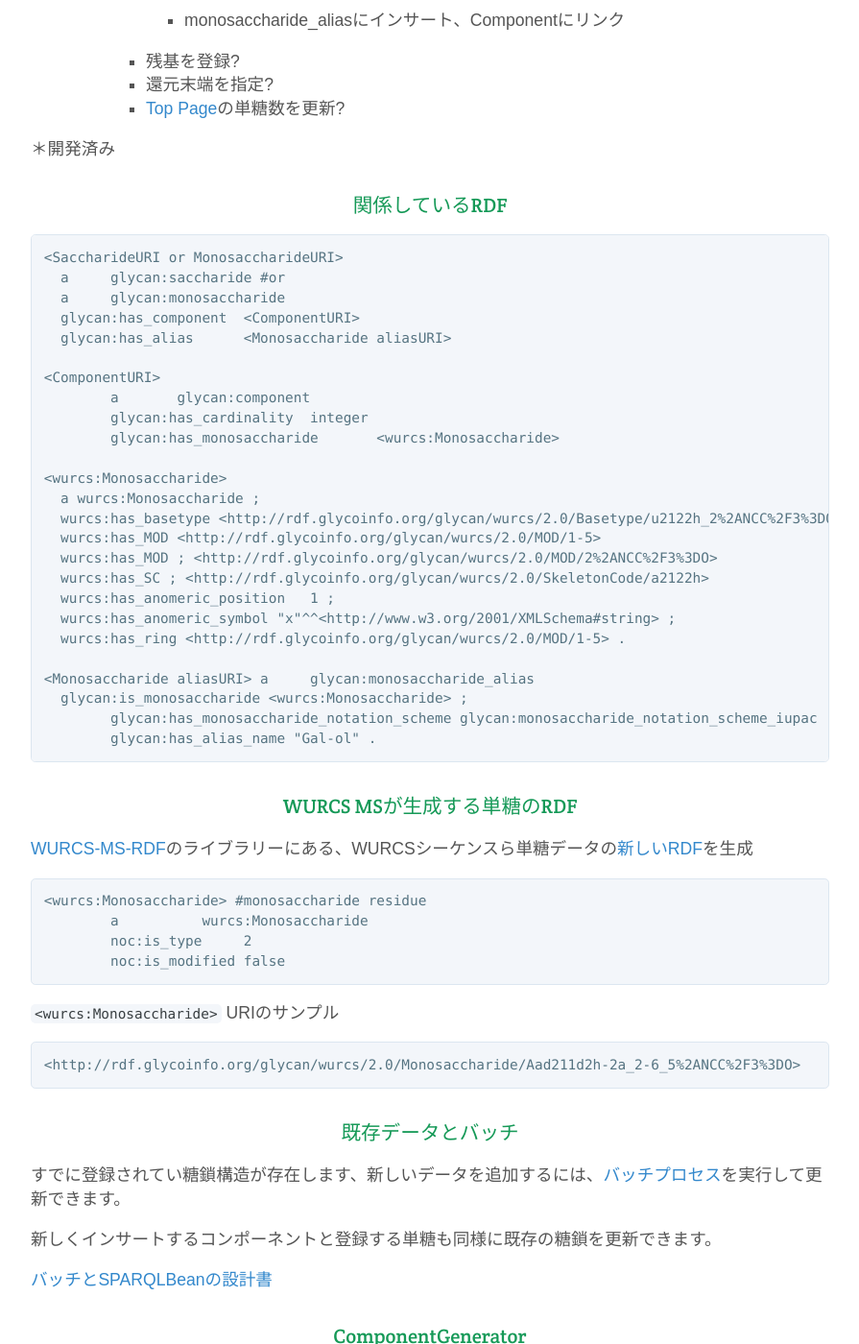
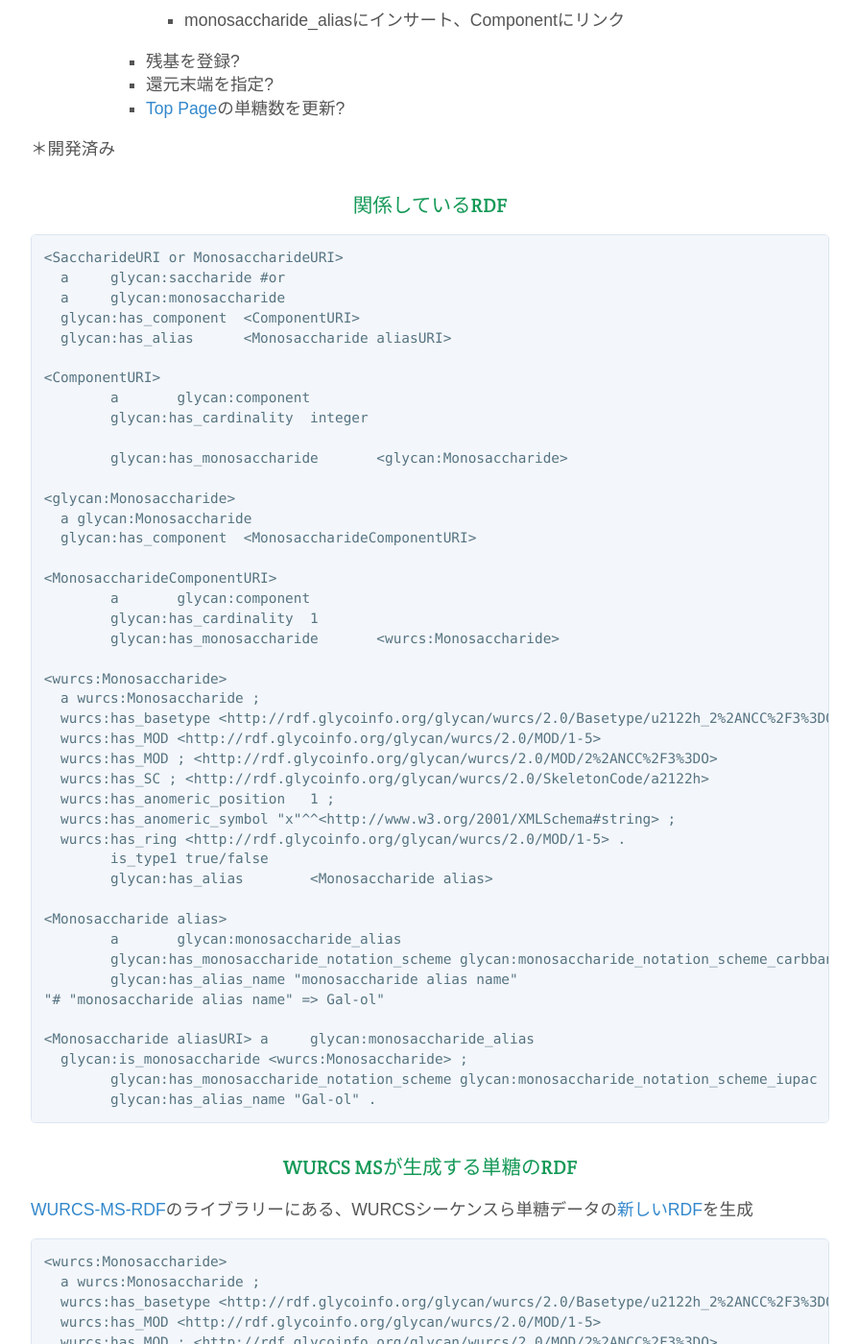
Before and after one commit to glytoucan/glytoucan, a Jekyll site: the page built from system/composition_ja.md, in a window 1280 px wide and 1400 px high, scrolled down 757 px. Shown: the whole window at 96% size, without its empty margins (192-1087 px from the left). Built offline with Jekyll 4.4.1, drawn with Linux system fonts in a browser that asks for light colours; nearby versions of some CDN libraries; Markdown is read by kramdown in place of the engine named in the settings; some of the changed text lies outside the part shown.

Commit message:
latest with new way for glycan:ms

````diff
--- a/system/composition_ja.md
+++ b/system/composition_ja.md
@@ -38,6 +38,16 @@
     <ComponentURI>
     	a	glycan:component
     	glycan:has_cardinality	integer
+
+    	glycan:has_monosaccharide	<glycan:Monosaccharide>
+
+    <glycan:Monosaccharide>
+      a glycan:Monosaccharide
+      glycan:has_component	<MonosaccharideComponentURI>
+
+    <MonosaccharideComponentURI>
+    	a	glycan:component
+    	glycan:has_cardinality	1
     	glycan:has_monosaccharide	<wurcs:Monosaccharide>
 
     <wurcs:Monosaccharide>
@@ -49,6 +59,14 @@
       wurcs:has_anomeric_position	1 ;
       wurcs:has_anomeric_symbol "x"^^<http://www.w3.org/2001/XMLSchema#string> ;
       wurcs:has_ring <http://rdf.glycoinfo.org/glycan/wurcs/2.0/MOD/1-5> .
+    	is_type1 true/false
+    	glycan:has_alias	<Monosaccharide alias>
+
+    <Monosaccharide alias>
+    	a	glycan:monosaccharide_alias
+    	glycan:has_monosaccharide_notation_scheme glycan:monosaccharide_notation_scheme_carbbank
+    	glycan:has_alias_name "monosaccharide alias name"
+    "# "monosaccharide alias name" => Gal-ol"
 
     <Monosaccharide aliasURI> a	glycan:monosaccharide_alias
       glycan:is_monosaccharide <wurcs:Monosaccharide> ;
@@ -59,10 +77,20 @@
 
 [WURCS-MS-RDF](https://bitbucket.org/glycosw/wurcsrdf)のライブラリーにある、WURCSシーケンスら単糖データの[新しいRDF](https://bitbucket.org/glycosw/wurcsrdf/issues/1)を生成
 
-    <wurcs:Monosaccharide> #monosaccharide residue
-    	a          wurcs:Monosaccharide
-    	noc:is_type	2
-    	noc:is_modified	false
+```
+<wurcs:Monosaccharide>
+  a wurcs:Monosaccharide ;
+  wurcs:has_basetype <http://rdf.glycoinfo.org/glycan/wurcs/2.0/Basetype/u2122h_2%2ANCC%2F3%3DO> ;
+  wurcs:has_MOD	<http://rdf.glycoinfo.org/glycan/wurcs/2.0/MOD/1-5>
+  wurcs:has_MOD ; <http://rdf.glycoinfo.org/glycan/wurcs/2.0/MOD/2%2ANCC%2F3%3DO>
+  wurcs:has_SC ; <http://rdf.glycoinfo.org/glycan/wurcs/2.0/SkeletonCode/a2122h>
+  wurcs:has_anomeric_position	1 ;
+  wurcs:has_anomeric_symbol "x"^^<http://www.w3.org/2001/XMLSchema#string> ;
+  wurcs:has_ring <http://rdf.glycoinfo.org/glycan/wurcs/2.0/MOD/1-5> .
+  is_type1 true/false
+  glycan:has_alias	<Monosaccharide alias>
+```
+
 
 `<wurcs:Monosaccharide>` URIのサンプル
 
@@ -95,7 +123,14 @@
 
 ### 単糖を登録
 
+単糖情報から、単糖のWURCSを取得して、GlycoRDF:Monosaccharideとして登録します。（Saccharideのサブクラス）
+
+`a Monosaccharide`をつけて、登録処理おわりましたら、Accession＃を取得できます。
+
     String id = glycanProcedure.register("monosaccharide WURCS string");
+
+Accession＃から、上記`glycan:Monosaccharide`と連携します。
+
 
 ### <a name="Cardinality"></a>Cardinalityの計算
 
````
Also changed, not shown: images/manual/registration-graphical.png.
